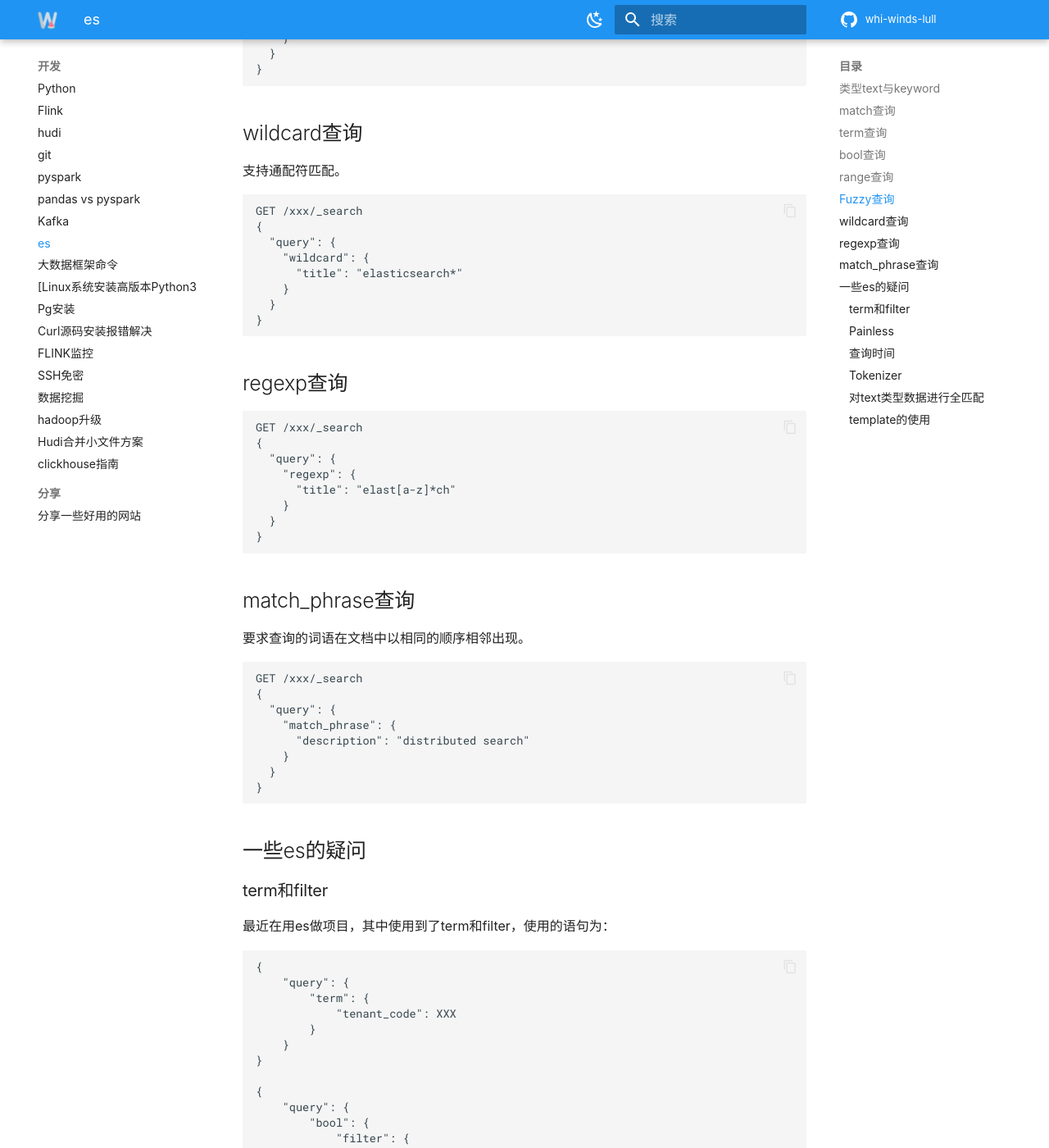
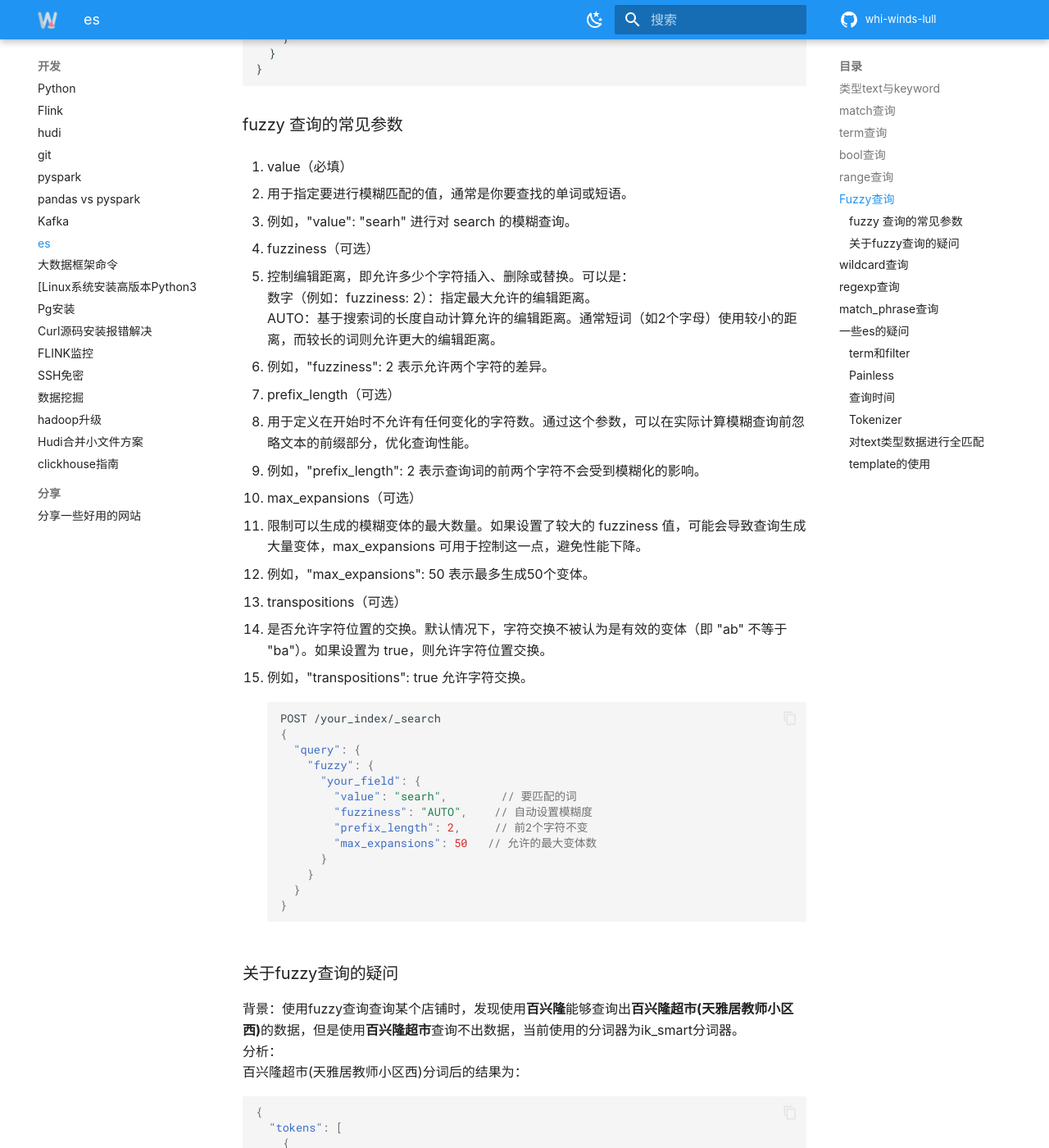
Before and after one commit to whi-winds-lull/wwlblog, an MkDocs documentation site: the page built from docs/bigdata/es.md, in a window 1280 px wide and 1400 px high, scrolled down 2099 px. Shown: the whole window at 82% size. Built offline with MkDocs 1.6.1 and Material for MkDocs 9.7.7, drawn with Linux system fonts in a browser that asks for light colours; some web fonts are replaced; a script that is not in the unit is left out; comment, search, counter and statistics services are not loaded; some of the changed text lies outside the part shown.

Commit message:
uodate:es fuzzy

````diff
--- a/docs/bigdata/es.md
+++ b/docs/bigdata/es.md
@@ -78,7 +78,116 @@ GET /xxx/_search
   }
 }
 ```
+### fuzzy 查询的常见参数
+1. value（必填）
 
+- 用于指定要进行模糊匹配的值，通常是你要查找的单词或短语。
+- 例如，"value": "searh" 进行对 search 的模糊查询。
+2. fuzziness（可选）
+- 控制编辑距离，即允许多少个字符插入、删除或替换。可以是：
+数字（例如：fuzziness: 2）：指定最大允许的编辑距离。
+AUTO：基于搜索词的长度自动计算允许的编辑距离。通常短词（如2个字母）使用较小的距离，而较长的词则允许更大的编辑距离。
+- 例如，"fuzziness": 2 表示允许两个字符的差异。
+3. prefix_length（可选）
+- 用于定义在开始时不允许有任何变化的字符数。通过这个参数，可以在实际计算模糊查询前忽略文本的前缀部分，优化查询性能。
+- 例如，"prefix_length": 2 表示查询词的前两个字符不会受到模糊化的影响。
+4. max_expansions（可选）
+- 限制可以生成的模糊变体的最大数量。如果设置了较大的 fuzziness 值，可能会导致查询生成大量变体，max_expansions 可用于控制这一点，避免性能下降。
+- 例如，"max_expansions": 50 表示最多生成50个变体。
+5. transpositions（可选）
+- 是否允许字符位置的交换。默认情况下，字符交换不被认为是有效的变体（即 "ab" 不等于 "ba"）。如果设置为 true，则允许字符位置交换。
+- 例如，"transpositions": true 允许字符交换。
+```json
+POST /your_index/_search
+{
+  "query": {
+    "fuzzy": {
+      "your_field": {
+        "value": "searh",        // 要匹配的词
+        "fuzziness": "AUTO",    // 自动设置模糊度
+        "prefix_length": 2,     // 前2个字符不变
+        "max_expansions": 50   // 允许的最大变体数
+      }
+    }
+  }
+}
+```
+
+### 关于fuzzy查询的疑问
+背景：使用fuzzy查询查询某个店铺时，发现使用**百兴隆**能够查询出**百兴隆超市(天雅居教师小区西)**的数据，但是使用**百兴隆超市**查询不出数据，当前使用的分词器为ik_smart分词器。
+分析：
+百兴隆超市(天雅居教师小区西)分词后的结果为：
+```json
+{
+  "tokens": [
+    {
+      "token": "百",
+      "start_offset": 0,
+      "end_offset": 1,
+      "type": "TYPE_CNUM",
+      "position": 0
+    },
+    {
+      "token": "兴隆",
+      "start_offset": 1,
+      "end_offset": 3,
+      "type": "CN_WORD",
+      "position": 1
+    },
+    {
+      "token": "超市",
+      "start_offset": 3,
+      "end_offset": 5,
+      "type": "CN_WORD",
+      "position": 2
+    },
+    {
+      "token": "天",
+      "start_offset": 6,
+      "end_offset": 7,
+      "type": "CN_CHAR",
+      "position": 3
+    },
+    {
+      "token": "雅",
+      "start_offset": 7,
+      "end_offset": 8,
+      "type": "CN_CHAR",
+      "position": 4
+    },
+    {
+      "token": "居",
+      "start_offset": 8,
+      "end_offset": 9,
+      "type": "CN_CHAR",
+      "position": 5
+    },
+    {
+      "token": "教师",
+      "start_offset": 9,
+      "end_offset": 11,
+      "type": "CN_WORD",
+      "position": 6
+    },
+    {
+      "token": "小区",
+      "start_offset": 11,
+      "end_offset": 13,
+      "type": "CN_WORD",
+      "position": 7
+    },
+    {
+      "token": "西",
+      "start_offset": 13,
+      "end_offset": 14,
+      "type": "CN_CHAR",
+      "position": 8
+    }
+  ]
+}
+```
+使用百兴隆查询时，是使用**百兴隆(不分词)**的结果和**百兴隆超市(天雅居教师小区西)**分词后的token进行编辑距离计算的。
+所以查询**百兴隆**和**兴隆**的编辑距离为1，能够查询出结果，而使用**百兴隆超市**查询时，无论是**兴隆**或者是**超市**的编辑距离都大于2(可设置的最大距离)，所以查询不出结果。
 ## wildcard查询
 支持通配符匹配。
 ```
````
